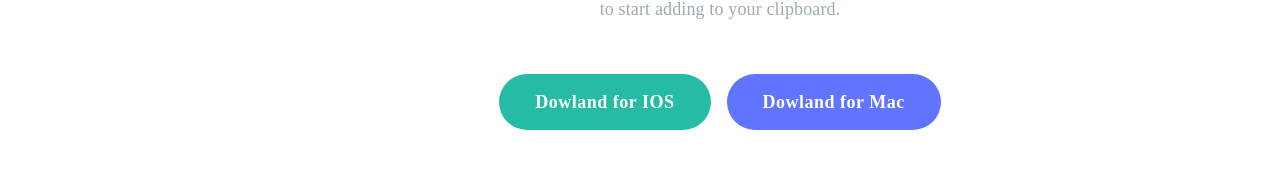
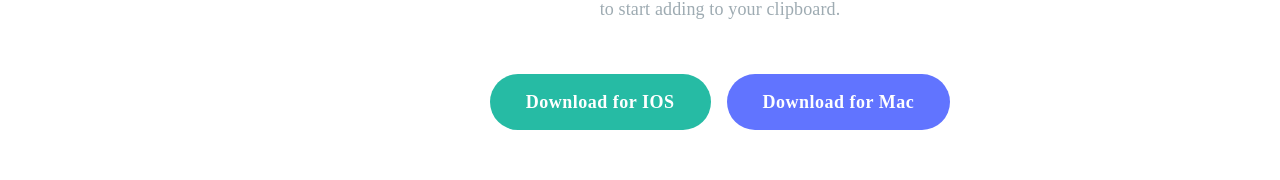
Before and after one commit to CihanHayta/Clipboard-page, a plain HTML site: page index.html in a window 1280 px wide. Shown: the part 3384-3564 px from the top of the page. Drawn offline with Linux system fonts and the light colour scheme.

Commit message:
Yeni özellik eklendi veya hata düzeltildi

```diff
--- a/index.html
+++ b/index.html
@@ -125,8 +125,8 @@
         <h2>Clipboard for iOS and Mac OS</h2>
         <p>Available for free on the App Store. Download for Mac or iOS, sync with iCloud and you’re ready to start adding to your clipboard.</p>
          <div class="buttons">
-          <a class="btn-ios" href="#">Dowland for IOS</a>
-          <a class="btn-mac" href="#">Dowland for Mac</a>
+          <a class="btn-ios" href="#">Download  for IOS</a>
+          <a class="btn-mac" href="#">Download  for Mac</a>
         </div>
       </div>
 
```
